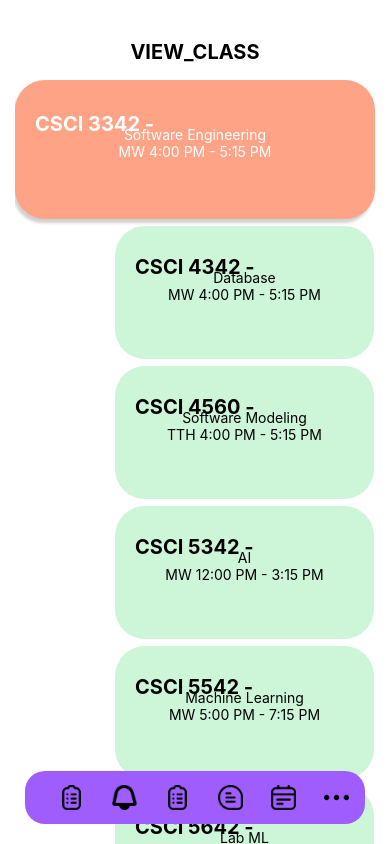
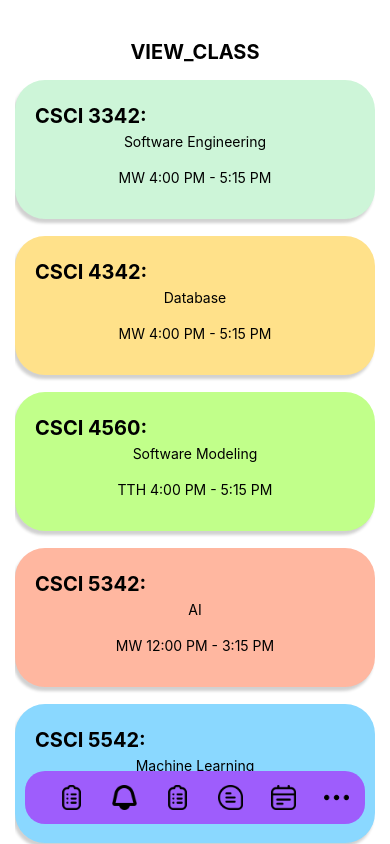
Before and after one commit to CSCI3323-AXEEMPLANNER/AXEEM-PLANNER, a React Native app: screen / in a window 390 px wide. Built offline with nearby package versions, Linux system fonts and the light colour scheme.

Commit message:
recommiting class color change

```diff
--- a/public/Components/VIEW_CLASS/index.js
+++ b/public/Components/VIEW_CLASS/index.js
@@ -13,13 +13,18 @@ import { ADD_CLASS_ACTION } from "../../Actions/List_Action";
 import { CLASS_OBJECT_CREATION } from "../../Util/Object_Creation";
 import reactDom, { render } from "react-dom";
 import { TouchableWithoutFeedback } from "react-native-web";
+import { Class_Style, randomColor } from "../../Util/style";
 
 // CLASS_OBJECT_CREATION(class_ID, name, desc, professor_ID)
 
 class VIEW_CLASS extends React.Component {
   constructor() {
     super();
+      this.state = {
+        colors: ["#CDF5D8","#FFE18A", "#C1FF8A", "#FFB7A0", "#8AD8FF", "#F2B3F9","#8AFFE6"]
       }
+    }
+
 
   // This component should not load ALL CRNS/Possible classes
   // Should have child class which when activated, loads the bunch
@@ -27,8 +32,7 @@ class VIEW_CLASS extends React.Component {
 
   render() {
     return (
-
-      <View style={styles.container}>
+      <View style={Class_Style.container}>
         {/* Mapping through classes in user profile already as of 9/17, pulling from array in global state */}
         {/*<Text style={{ fontSize: 20 }}>
           You have {this.props.CLASS_STATE.CLASSES.length} classes.
@@ -36,54 +40,39 @@ class VIEW_CLASS extends React.Component {
           <ScrollView>
             {this.props.CLASS_STATE.CLASSES.length > 0 ? (
               this.props.CLASS_STATE.CLASSES.map((CLASS, index) => (
-              /*
                 <TouchableHighlight
                   key={index}
                   activeOpacity={0.6}
                   underlayColor="#DDDDDD"
                   onPress={() => alert(CLASS.class_ID)}
-              >*/
+                >
                   <>
-                  {index == 0 ? (
+
                       <>
-                      <View style={[styles.classContainerFirst, styles.shawdowProp]}>
-                        <Text style={styles.classTitleTx} key={index}>
-                          {CLASS.name} -{"\n"}
+                        <View style={[Class_Style.classContainer, {backgroundColor: this.state.colors[index]}, Class_Style.shawdowProp]}>
+                          <Text style={Class_Style.classTitleTx} key={index}>
+                            {CLASS.name}:{"\n"}
                           </Text>
-                        <Text style={styles.classMainTxt}>
+                          <Text style={Class_Style.classMainTxt}>
                             {CLASS.desc}
-                          {"\n"}
                             {/* Ideally, when we implement the db, we can pull the professor's info for class based on foreign key */}
+
+                          </Text>
+                          <Text style={Class_Style.dateTxt}>
                             {CLASS.date}
                           </Text>
                         </View>
                         <Text> {"\n"}</Text>
                       </>
-                  ) : (
-                    <>
-                      <View style={styles.classContainerSecond}>
-                        <Text style={styles.classTitleTx2} key={index}>
-                          {CLASS.name} -{"\n"}
-                        </Text>
-                        <Text style={styles.classMainTxt2}>
-                          {CLASS.desc}
-                          {"\n"}
-                          {/* Ideally, when we implement the db, we can pull the professor's info for class based on foreign key */}
-                          {CLASS.date}
-                        </Text>
-                      </View>
-                      <Text> {"\n"}</Text>
                   </>
-                  )}
-                </>
-              /*</TouchableHighlight>*/
+                </TouchableHighlight>
               ))
-
             ) : (
               <Text style={{ fontSize: 20 }}>
                 Look's like you have no classes!
               </Text>
             )}
+            <View style={{height: 80}}></View>
           </ScrollView>
         {/* ADJUST BUTTON ONCLICK TO BRING LIST OF CLASSES BY PROFESSOR_ID -- USER SHOULD ONLY BE ABLE TO ADD CLASSES BASED ON WHAT PROFESSOR THEY BELONG TO */}
         {/*<Button
@@ -118,78 +107,3 @@ const mapDispatchToProps = (dispatch) =>
   );
 
 export default connect(mapStateToProps, mapDispatchToProps)(VIEW_CLASS);
-
-const styles = StyleSheet.create({
-  container: {
-    flex: 1,
-    marginHorizontal: 10,
-    alignItems: "center",
-  },
-  classContainerFirst: {
-    height: 139,
-    width: 360,
-    backgroundColor: "#FFA386",
-    borderRadius: 30,
-    //overflow: "hidden",
-    justifyContent: "center",
-    //borderWidth: 1,
-  },
-  shawdowProp:{
-    shadowColor:"#171717",
-    shadowOffset:{width: -2, height: 4},
-    shadowOpacity: 0.2,
-    shadowRadius: 3,
-  },
-  classContainerSecond: {
-      height: 133,
-      width: 259,
-      backgroundColor: "#CDF5D8",
-      borderRadius: 30,
-      overflow: "hidden",
-      justifyContent: "center",
-     // borderWidth: 1,
-      marginLeft: 100,
-      marginTop: -10,
-  },
-  classTitleTx: {
-    textAlign: "left",
-    textAlignVertical: "top",
-    paddingVertical: 20,
-    paddingHorizontal: 20,
-    fontWeight: "bold",
-    color: "white",
-    fontSize: 20,
-    marginVertical: -30,
-    //flexGrow: 1,
-  },
-  classTitleTx2: {
-    textAlign: "left",
-    textAlignVertical: "top",
-    paddingVertical: 20,
-    paddingHorizontal: 20,
-    fontWeight: "bold",
-    color: "black",
-    fontSize: 20,
-    marginVertical: -30,
-    //flexGrow: 1,
-  },
-  classMainTxt: {
-    height: 51,
-    width: "100%",
-    // backgroundColor:"blue",
-    fontSize: 14,
-    color: "white",
-    textAlign: "center",
-  },
-  classMainTxt2: {
-    height: 51,
-    width: "100%",
-    // backgroundColor:"blue",
-    fontSize: 14,
-    color: "black",
-    textAlign: "center",
-  },
-  classTxt: {
-    textAlign: "center",
-  },
-});
--- /dev/null
+++ b/public/Util/style.js
@@ -0,0 +1,81 @@
+export const nav = {
+  container: {
+    flex: 1,
+    margin: 10,
+    marginTop: 30,
+    padding: 30,
+    backgroundColor: "transparent"
+  },
+  buttonRowStyle: {
+    flexDirection: "row",
+    alignItems: "center",
+    backgroundColor: "#9E5DFC",
+    height: 40,
+    margin: 5,
+  },
+  buttonImageIconStyle: {
+    flexDirection: "row",
+    alignItems: "center",
+    padding: 10,
+    margin: 5,
+    height: 25,
+    width: 25,
+    resizeMode: "stretch",
+  },
+  buttonTitleStyle: {
+    textAlign: "center",
+    // display: 'block'
+  },
+  buttonIconSeparatorStyle: {
+    backgroundColor: "#fff",
+    width: 1,
+    height: 40,
+  },
+};
+export const Class_Style = {
+  container: {
+    flex: 1,
+    marginHorizontal: 10,
+    alignItems: "center",
+  },
+  classContainer: {
+    height: 139,
+    width: 360,
+    borderRadius: 30,
+    //overflow: "hidden",
+    justifyContent: "center",
+    //borderWidth: 1,
+  },
+  shawdowProp: {
+    shadowColor: "#171717",
+    shadowOffset: { width: -2, height: 4 },
+    shadowOpacity: 0.2,
+    shadowRadius: 3,
+  },
+  classTitleTx: {
+    textAlign: "left",
+    textAlignVertical: "top",
+    paddingVertical: 20,
+    paddingHorizontal: 20,
+    fontWeight: "bold",
+    color: "black",
+    fontSize: 20,
+    marginVertical: -30,
+    //flexGrow: 1,
+  },
+  classMainTxt: {
+    height: 51,
+    width: "100%",
+    //backgroundColor:"blue",
+    fontSize: 14,
+    color: "black",
+    textAlign: "center",
+    paddingVertical: 15
+  },
+  classTxt: {
+    textAlign: "center",
+  },
+  dateTxt: {
+    textAlign: "center",
+  }
+}
```
Lines whose indentation alone changed are shown as unchanged.
